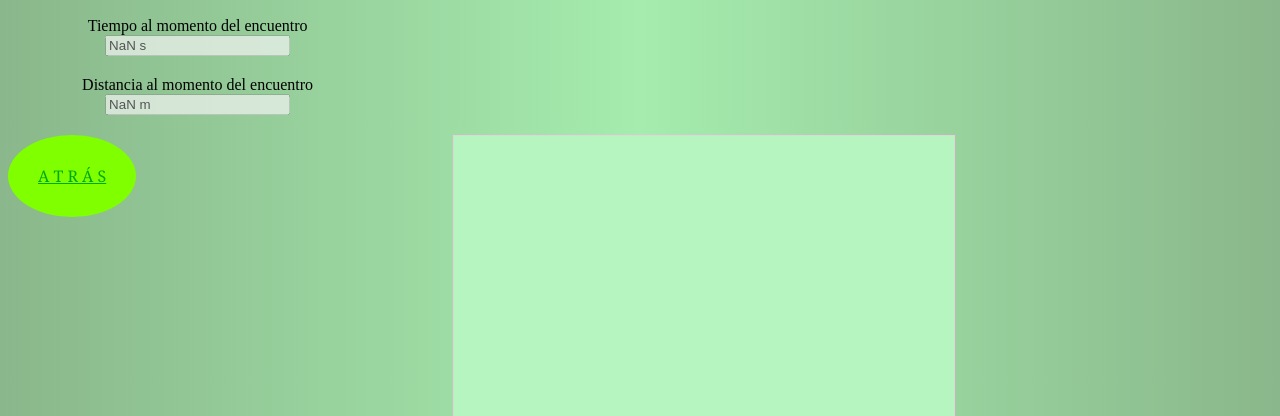
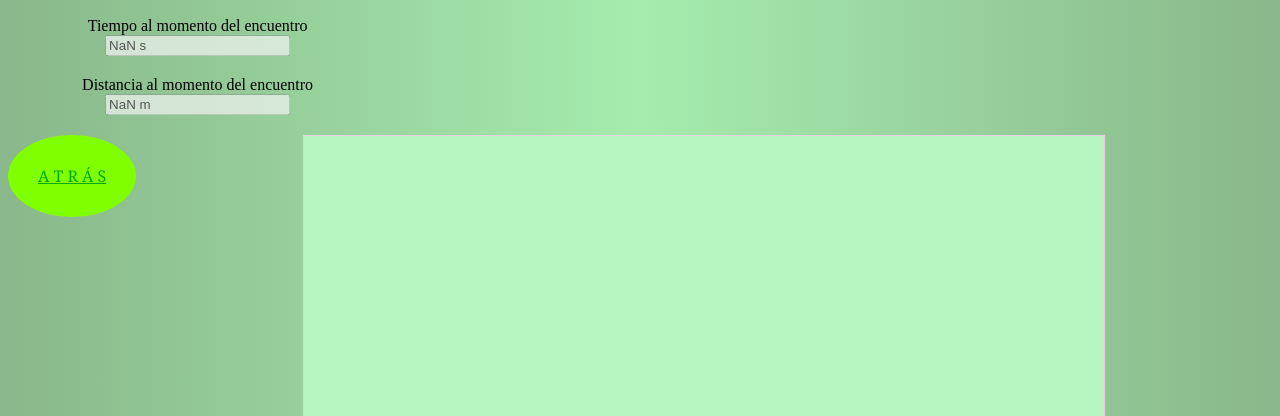
Before and after one commit to UCC-LabCompu2/proyecto2023-cervellini_manavella, a plain HTML site: page paginaprincipal.html in a window 1280 px wide. Both pictures are taken after a click on the button "C A L C U L A R". Shown: the part 384-800 px from the top of the page. Drawn offline with Linux system fonts and the light colour scheme.

Commit message:
cambios canvas

```diff
--- a/funcionesProyecto.js
+++ b/funcionesProyecto.js
@@ -87,12 +87,12 @@ function animarAuto() {
     var ctx = canvas.getContext("2d");
 
     var img = new Image();
-    img.src = "imagenes/autocanvas.png" ;
+    img.src = "imagenes/intento.png" ;
 
     canvas.width = canvas.width;
 
     img.onload = function () {
-        ctx.drawImage(img, x, 100);
+        ctx.drawImage(img, x, -200);
     }
 
     if(x>canvas.width) {
--- a/miEstilo.css
+++ b/miEstilo.css
@@ -103,10 +103,9 @@ form {
     float: left;
 }
 
-
 .car {
-    width: 500px;
-    height: 300px;
+    width: 800px;
+    height: 600px;
     border:1px solid #eacfe4;
     background: rgb(183, 245, 192);
 }
--- a/paginaprincipal.html
+++ b/paginaprincipal.html
@@ -5,7 +5,7 @@
     <title>Fisica</title>
     <meta content="Valentina Cervellini _ Pilar Manavella" name="autor">
     <meta content="web de Fisica MRU" name="descripcion">
-    <meta content="fisica, mru, encuentro" name="palabras-principales">
+    <meta content="física, mru, encuentro" name="palabras-principales">
     <link rel="stylesheet" href="miEstilo.css" type="text/css">
     <link rel="shortcut icon" href="imagenes/favicon.png">
     <script type="text/javascript" src="funcionesProyecto.js"></script>
@@ -68,7 +68,7 @@
     </p>
 
     <nav>
-        <button type="button" onclick="calculoEncuentro();" class="do_button" id="botoncalcular">C A L C U L A R</button>
+        <button type="button" onclick="calculoEncuentro();animarAuto()" class="do_button" id="botoncalcular">C A L C U L A R</button>
     </nav>
 </form>
 
@@ -98,7 +98,7 @@
     <a href="index.html" class="return_button" type="submit">A T R Á S</a>
 </nav>
 
-<canvas id="myCanvas" class="car" width="800px" height="300px" >
+<canvas id="myCanvas" class="car">
 </canvas>
 
 <footer>
```
Also changed, not shown: imagenes/intento.png (added).
